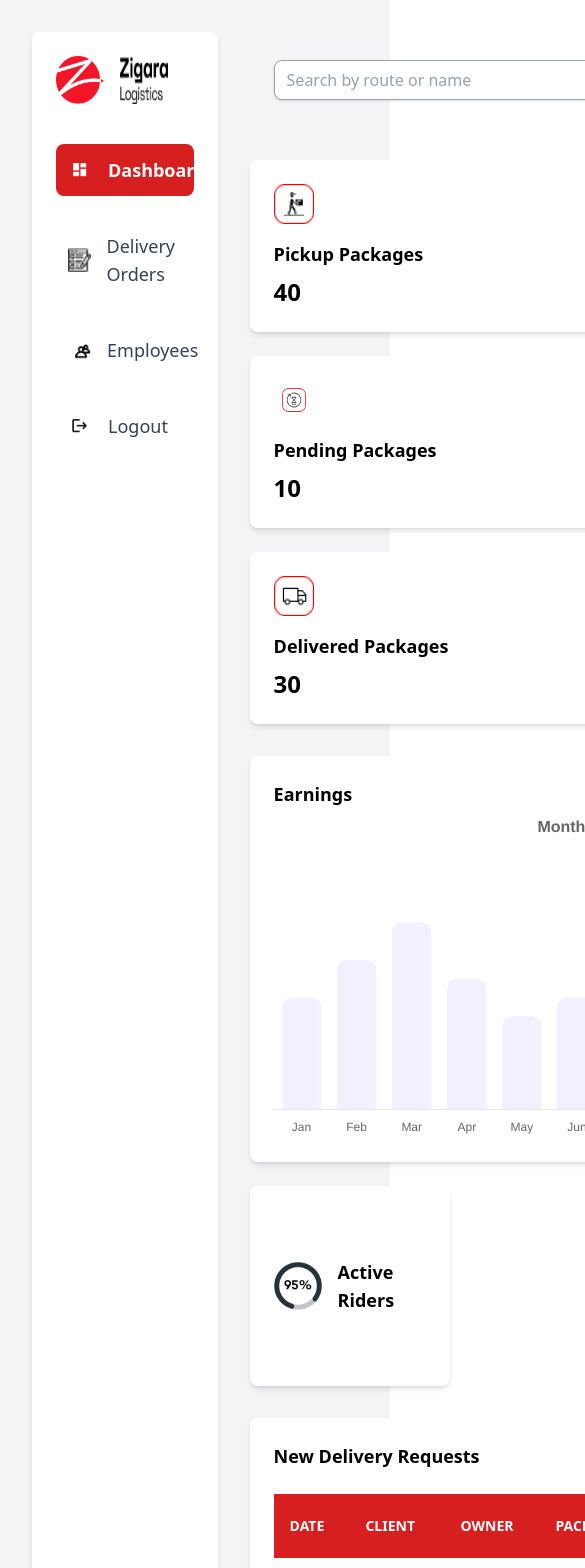
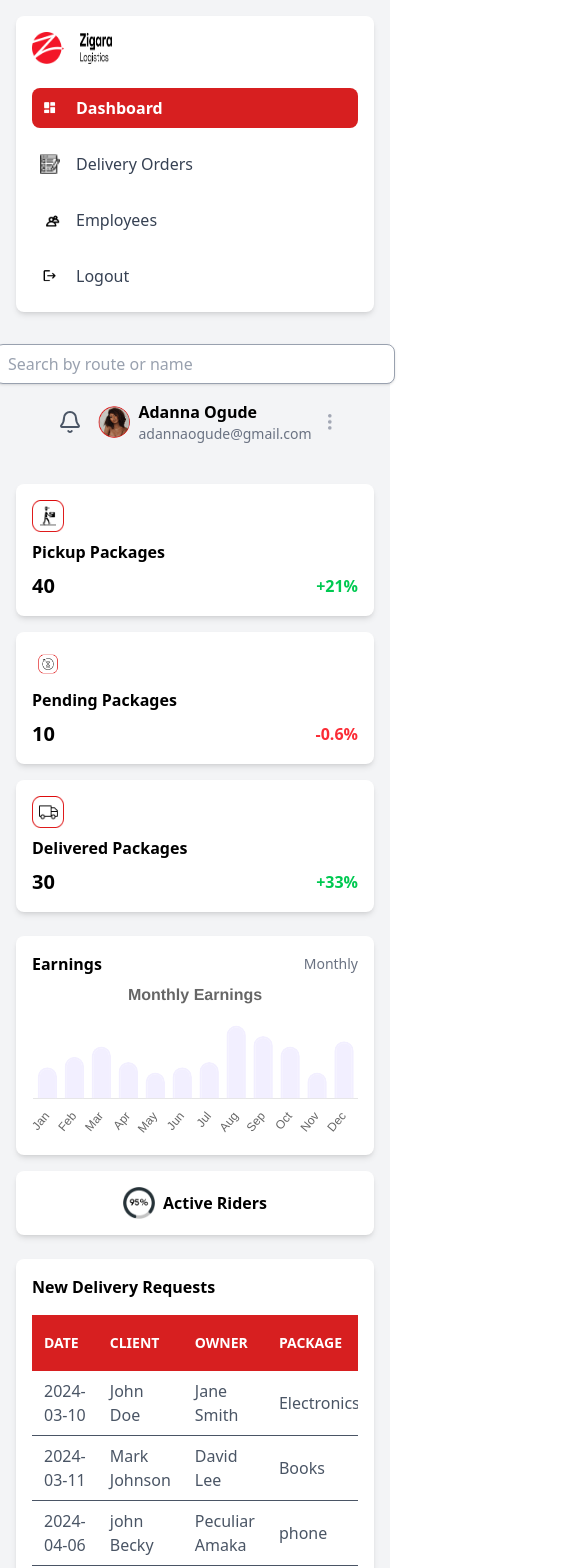
Before and after one commit to PECULIAR-AMY/Zigara, a React (Vite) app in the folder zigara-app/: page / in a window 390 px wide. Shown: the top 1568 px of the page, 585 px wide, since content can reach past the window. Built offline with nearby package versions, Linux system fonts and the light colour scheme; some icons are missing.

Commit message:
new commit

```diff
--- a/zigara-app/src/components/DashBoard.tsx
+++ b/zigara-app/src/components/DashBoard.tsx
@@ -18,34 +18,34 @@ import { BarChart } from "../components/BarChart";
 
 const DashBoard: React.FC = () => {
   return (
-    <div className="p-8 bg-gray-100 min-h-screen">
-      <div className="flex gap-8">
+    <div className="p-4 md:p-8 bg-gray-100 min-h-screen">
+      <div className="flex flex-col md:flex-row gap-4 md:gap-8">
         {/* Sidebar */}
-        <div className="w-64 bg-white p-6 rounded-lg shadow-md">
+        <div className="w-full md:w-64 bg-white p-4 md:p-6 rounded-lg shadow-md">
           <div className="flex gap-4 items-center">
-            <img src={ZigLogo} alt="Zig Logo" className="w-12 h-12" />
-            <img src={ZigText} alt="Zig Text" className="w-12 h-12" />
+            <img src={ZigLogo} alt="Zig Logo" className="w-8 h-8 md:w-12 md:h-12" />
+            <img src={ZigText} alt="Zig Text" className="w-8 h-8 md:w-12 md:h-12" />
           </div>
 
-          <div className="mt-10 space-y-6">
-            <div className="flex items-center gap-4 p-3 bg-[#D71F20] rounded-lg">
-              <img src={DashImage} alt="Dashboard" className="w-6 h-6" />
-              <h1 className="text-lg font-semibold text-[#FFFFFF]">Dashboard</h1>
+          <div className="mt-6 md:mt-10 space-y-4 md:space-y-6">
+            <div className="flex items-center gap-4 p-2 md:p-3 bg-[#D71F20] rounded-lg">
+              <img src={DashImage} alt="Dashboard" className="w-5 h-5 md:w-6 md:h-6" />
+              <h1 className="text-md md:text-lg font-semibold text-[#FFFFFF]">Dashboard</h1>
             </div>
 
-            <div className="flex items-center gap-4 p-3 hover:bg-gray-50 rounded-lg cursor-pointer">
-              <img src={DeliveryImage} alt="Delivery" className="w-6 h-6" />
-              <h1 className="text-lg text-gray-700">Delivery Orders</h1>
+            <div className="flex items-center gap-4 p-2 md:p-3 hover:bg-gray-50 rounded-lg cursor-pointer">
+              <img src={DeliveryImage} alt="Delivery" className="w-5 h-5 md:w-6 md:h-6" />
+              <h1 className="text-md md:text-lg text-gray-700">Delivery Orders</h1>
             </div>
 
-            <div className="flex items-center gap-4 p-3 hover:bg-gray-50 rounded-lg cursor-pointer">
-              <img src={User} alt="User" className="w-6 h-6" />
-              <h1 className="text-lg text-gray-700">Employees</h1>
+            <div className="flex items-center gap-4 p-2 md:p-3 hover:bg-gray-50 rounded-lg cursor-pointer">
+              <img src={User} alt="User" className="w-5 h-5 md:w-6 md:h-6" />
+              <h1 className="text-md md:text-lg text-gray-700">Employees</h1>
             </div>
 
-            <div className="flex items-center gap-4 p-3 hover:bg-gray-50 rounded-lg cursor-pointer">
-              <img src={Logout} alt="Logout" className="w-6 h-6" />
-              <h1 className="text-lg text-gray-700">Logout</h1>
+            <div className="flex items-center gap-4 p-2 md:p-3 hover:bg-gray-50 rounded-lg cursor-pointer">
+              <img src={Logout} alt="Logout" className="w-5 h-5 md:w-6 md:h-6" />
+              <h1 className="text-md md:text-lg text-gray-700">Logout</h1>
             </div>
           </div>
         </div>
@@ -53,14 +53,14 @@ const DashBoard: React.FC = () => {
         {/* Main Content */}
         <div className="flex-1">
           {/* Header */}
-          <div className="flex justify-between items-center p-6 rounded-lg ">
+          <div className="flex flex-col md:flex-row justify-between items-center p-4 md:p-6 rounded-lg">
             <SearchBar />
-            <div className="flex items-center gap-6">
+            <div className="flex items-center gap-4 md:gap-6 mt-4 md:mt-0">
               <Bell size={24} className="text-gray-600 cursor-pointer" />
-              <div className="flex items-center gap-4">
-                <img src={Girl} className="w-10 h-10 rounded-full" alt="Profile" />
+              <div className="flex items-center gap-2 md:gap-4">
+                <img src={Girl} className="w-8 h-8 md:w-10 md:h-10 rounded-full" alt="Profile" />
                 <div className="flex flex-col">
-                  <h1 className="text-lg font-semibold">Adanna Ogude</h1>
+                  <h1 className="text-md md:text-lg font-semibold">Adanna Ogude</h1>
                   <h3 className="text-sm text-gray-500">adannaogude@gmail.com</h3>
                 </div>
               </div>
@@ -69,81 +69,81 @@ const DashBoard: React.FC = () => {
           </div>
 
           {/* Statistics */}
-          <div className="grid grid-cols-1 md:grid-cols-3 gap-6 mt-8">
-            <div className="bg-white p-6 rounded-lg shadow-md">
-              <img src={picked} alt="Picked" className="w-10 h-10" />
-              <h3 className="text-lg font-semibold mt-4">Pickup Packages</h3>
+          <div className="grid grid-cols-1 sm:grid-cols-2 md:grid-cols-3 gap-4 md:gap-6 mt-6 md:mt-8">
+            <div className="bg-white p-4 md:p-6 rounded-lg shadow-md">
+              <img src={picked} alt="Picked" className="w-8 h-8 md:w-10 md:h-10" />
+              <h3 className="text-md md:text-lg font-semibold mt-2 md:mt-4">Pickup Packages</h3>
               <div className="flex justify-between items-center mt-2">
-                <p className="text-2xl font-bold">40</p>
+                <p className="text-xl md:text-2xl font-bold">40</p>
                 <p className="text-green-500 font-semibold">+21%</p>
               </div>
             </div>
 
-            <div className="bg-white p-6 rounded-lg shadow-md">
-              <img src={pending} alt="Pending" className="w-10 h-10" />
-              <h3 className="text-lg font-semibold mt-4">Pending Packages</h3>
+            <div className="bg-white p-4 md:p-6 rounded-lg shadow-md">
+              <img src={pending} alt="Pending" className="w-8 h-8 md:w-10 md:h-10" />
+              <h3 className="text-md md:text-lg font-semibold mt-2 md:mt-4">Pending Packages</h3>
               <div className="flex justify-between items-center mt-2">
-                <p className="text-2xl font-bold">10</p>
+                <p className="text-xl md:text-2xl font-bold">10</p>
                 <p className="text-red-500 font-semibold">-0.6%</p>
               </div>
             </div>
 
-            <div className="bg-white p-6 rounded-lg shadow-md">
-              <img src={delivered} alt="Delivered" className="w-10 h-10" />
-              <h3 className="text-lg font-semibold mt-4">Delivered Packages</h3>
+            <div className="bg-white p-4 md:p-6 rounded-lg shadow-md">
+              <img src={delivered} alt="Delivered" className="w-8 h-8 md:w-10 md:h-10" />
+              <h3 className="text-md md:text-lg font-semibold mt-2 md:mt-4">Delivered Packages</h3>
               <div className="flex justify-between items-center mt-2">
-                <p className="text-2xl font-bold">30</p>
+                <p className="text-xl md:text-2xl font-bold">30</p>
                 <p className="text-green-500 font-semibold">+33%</p>
               </div>
             </div>
           </div>
 
           {/* Graph & Active Riders */}
-          <div className="grid grid-cols-1 md:grid-cols-2 gap-6 mt-8">
-            <div className="bg-white p-6 rounded-lg shadow-md ">
-              <div className="flex justify-between items-center w-641">
-                <p className="text-lg font-semibold">Earnings</p>
-                <p className="text-gray-500">Monthly</p>
+          <div className="grid grid-cols-1 md:grid-cols-2 gap-4 md:gap-6 mt-6 md:mt-8">
+            <div className="bg-white p-4 md:p-6 rounded-lg shadow-md">
+              <div className="flex justify-between items-center">
+                <p className="text-md md:text-lg font-semibold">Earnings</p>
+                <p className="text-sm md:text-md text-gray-500">Monthly</p>
               </div>
               <BarChart />
             </div>
 
-            <div className="bg-white p-6 rounded-lg shadow-md flex items-center justify-center w-50 h-50">
-              <div className="flex items-center gap-4 w-50">
-                <img src={Active} alt="Active Riders" className="w-12 h-12" />
+            <div className="bg-white p-4 md:p-6 rounded-lg shadow-md flex items-center justify-center">
+              <div className="flex items-center gap-2 md:gap-4">
+                <img src={Active} alt="Active Riders" className="w-8 h-8 md:w-12 md:h-12" />
                 <div>
-                  <p className="text-lg font-semibold">Active Riders</p>
+                  <p className="text-md md:text-lg font-semibold">Active Riders</p>
                 </div>
               </div>
             </div>
           </div>
 
           {/* Orders Table */}
-          <div className="bg-white p-6 rounded-lg shadow-md mt-8">
-            <p className="text-lg font-semibold mb-6">New Delivery Requests</p>
+          <div className="bg-white p-4 md:p-6 rounded-lg shadow-md mt-6 md:mt-8">
+            <p className="text-md md:text-lg font-semibold mb-4 md:mb-6">New Delivery Requests</p>
             <div className="overflow-x-auto">
               <table className="w-full">
                 <thead className="bg-[#D71F20] text-white uppercase text-sm">
                   <tr>
-                    <th className="py-3 px-4 text-left">Date</th>
-                    <th className="py-3 px-4 text-left">Client</th>
-                    <th className="py-3 px-4 text-left">Owner</th>
-                    <th className="py-3 px-4 text-left">Package</th>
-                    <th className="py-3 px-4 text-left">Receiver</th>
-                    <th className="py-3 px-4 text-left">Drop-Off</th>
-                    <th className="py-3 px-4 text-left">Status</th>
+                    <th className="py-2 px-3 md:py-3 md:px-4 text-left">Date</th>
+                    <th className="py-2 px-3 md:py-3 md:px-4 text-left">Client</th>
+                    <th className="py-2 px-3 md:py-3 md:px-4 text-left">Owner</th>
+                    <th className="py-2 px-3 md:py-3 md:px-4 text-left">Package</th>
+                    <th className="py-2 px-3 md:py-3 md:px-4 text-left">Receiver</th>
+                    <th className="py-2 px-3 md:py-3 md:px-4 text-left">Drop-Off</th>
+                    <th className="py-2 px-3 md:py-3 md:px-4 text-left">Status</th>
                   </tr>
                 </thead>
                 <tbody>
                   {orders.map((order) => (
                     <tr key={order.date} className="border-b text-gray-600 hover:bg-gray-50">
-                      <td className="py-3 px-4">{order.date}</td>
-                      <td className="py-3 px-4">{order.client}</td>
-                      <td className="py-3 px-4">{order.owner}</td>
-                      <td className="py-3 px-4">{order.package}</td>
-                      <td className="py-3 px-4">{order.receiver}</td>
-                      <td className="py-3 px-4">{order.dropOff}</td>
-                      <td className={`py-3 px-4 font-semibold ${order.status === "delivered" ? "text-green-600" : "text-red-500"}`}>
+                      <td className="py-2 px-3 md:py-3 md:px-4">{order.date}</td>
+                      <td className="py-2 px-3 md:py-3 md:px-4">{order.client}</td>
+                      <td className="py-2 px-3 md:py-3 md:px-4">{order.owner}</td>
+                      <td className="py-2 px-3 md:py-3 md:px-4">{order.package}</td>
+                      <td className="py-2 px-3 md:py-3 md:px-4">{order.receiver}</td>
+                      <td className="py-2 px-3 md:py-3 md:px-4">{order.dropOff}</td>
+                      <td className={`py-2 px-3 md:py-3 md:px-4 font-semibold ${order.status === "delivered" ? "text-green-600" : "text-red-500"}`}>
                         {order.status}
                       </td>
                     </tr>
```
